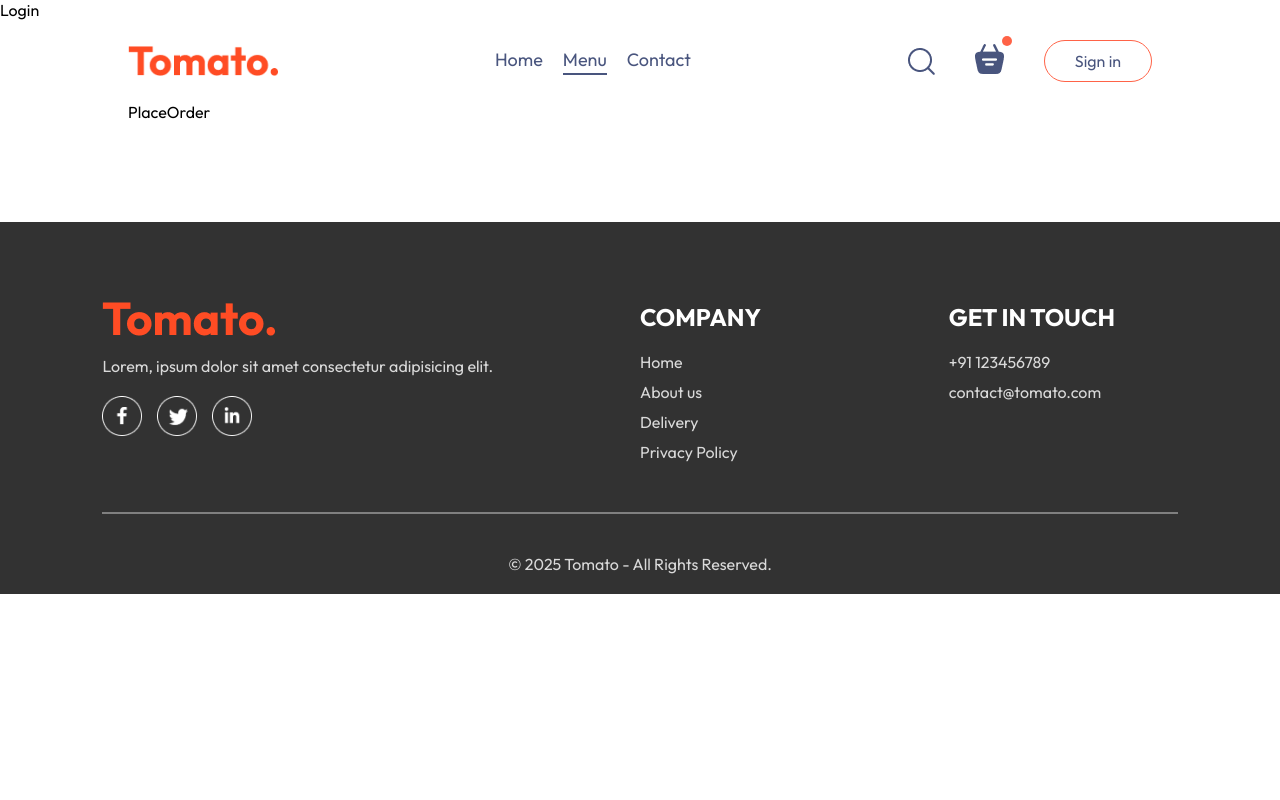
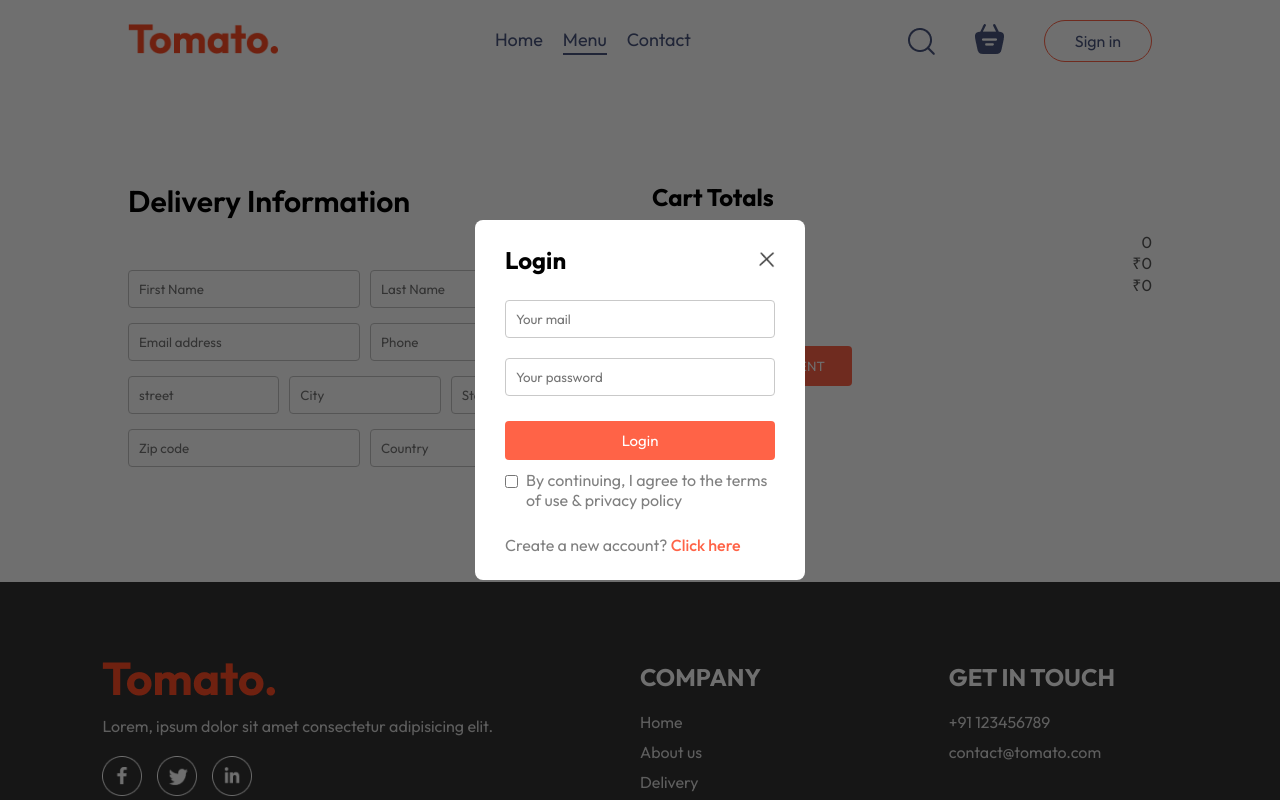
Before and after one commit to dhaval-patil21/food-del, a React (Create React App) app: page /order in a window 1280 px wide. Shown: the top 800 px of the page. Built offline with nearby package versions, Linux system fonts and the light colour scheme.

Commit message:
first commit

```diff
--- a/src/App.js
+++ b/src/App.js
@@ -1,32 +1,30 @@
-import React, { useState } from 'react'
-import Navbar from './components/Navbar/Navbar'
-import Home from './pages/Home/Home'
-import Cart from './pages/Cart/Cart'
-import Footer from './components/Footer/Footer'
-import PlaceOrder from './pages/PlaceOrder/PlaceOrder'
-import { Routes, Route } from 'react-router-dom';
-import Login from './components/Login/Login'
-
+import React, { useState } from "react";
+import Navbar from "./components/Navbar/Navbar";
+import Home from "./pages/Home/Home";
+import Cart from "./pages/Cart/Cart";
+import Footer from "./components/Footer/Footer";
+import PlaceOrder from "./pages/PlaceOrder/PlaceOrder";
+import { Routes, Route } from "react-router-dom";
+import Login from "./components/Login/Login";
 
 const App = () => {
-
-          const [login, setLogin] = useState('false')
+  const [login, setLogin] = useState("false");
 
   return (
     <>
-    {login?<Login/>:<></>}
+      {login ? <Login setLogin={setLogin} /> : <></>}
 
-    <div className='app'>
-    <Navbar setLogin={setLogin}/>
-      <Routes>
-        <Route path='/' element={<Home />} />
-        <Route path='/cart' element={< Cart />} />
-        <Route path='/order' element={< PlaceOrder/>} />
-      </Routes>
-    </div>
-    <Footer/>
-   </>
-  )
-}
+      <div className="app">
+        <Navbar setLogin={setLogin} />
+        <Routes>
+          <Route path="/" element={<Home />} />
+          <Route path="/cart" element={<Cart />} />
+          <Route path="/order" element={<PlaceOrder />} />
+        </Routes>
+      </div>
+      <Footer />
+    </>
+  );
+};
 
 export default App;
--- a/src/components/Login/Login.css
+++ b/src/components/Login/Login.css
@@ -0,0 +1,74 @@
+.login{
+    position:absolute;
+    z-index: 1;
+    width: 100%;
+    height: 100%;
+    background-color: #00000090;
+    display: grid;
+}
+
+.login-container{
+    place-self: center;
+    width: max(23vw,330px);
+    color: #808080;
+    background-color: white;
+    display: flex;
+    flex-direction: column;
+    gap: 25px;
+    padding: 25px 30px;
+    border-radius: 8px;
+    font-size: 14;
+    animation: fadeIn 0.5s;
+}
+
+.login-title{
+    display: flex;
+    justify-content: space-between;
+    align-items: center;
+    color: black;
+}
+
+.login-title img{
+    width: 16px;
+    cursor: pointer;
+}
+
+.login-inputs{
+    display: flex;
+    flex-direction: column;
+    gap: 20px;
+}
+
+.login-inputs input{
+    outline: none;
+    border: 1px solid #c9c9c9;
+    padding: 10px;
+    border-radius: 4px;
+}
+
+.login-container button{
+    border: none;
+    padding: 10px;
+    border-radius: 4px;
+    color: white;
+    background-color: tomato;
+    font-size: 15px;
+    cursor: pointer;
+}
+
+.login-condition{
+    display: flex;
+    align-items: start;
+    gap: 8px;
+    margin-top: -15px;
+}
+
+.login-condition input{
+    margin-top: 5px;
+}
+
+.login p span{
+    color: tomato;
+    font-weight: 500;
+    cursor: pointer;
+}
--- a/src/components/Login/Login.jsx
+++ b/src/components/Login/Login.jsx
@@ -1,9 +1,44 @@
-import './Login.css'
+import "./Login.css";
+import { assets } from "../../assets/frontend_assets/assets";
+import { useState } from "react";
 
-const Login = () => {
+const Login = ({ setLogin }) => {
+  const [currentState, setCurrentState] = useState("Login");
   return (
-    <div className='login'>Login</div>
-  )
-}
+    <div className="login">
+      <form action="" className="login-container">
+        <div className="login-title">
+          <h2>{currentState}</h2>
+          <img onClick={() => setLogin(false)} src={assets.cross_icon} alt="" />
+        </div>
+        <div className="login-inputs">
+          {currentState === "Login" ? (
+            <></>
+          ) : (
+            <input type="text" placeholder="Your name" required />
+          )}
+          <input type="email" placeholder="Your mail" required />
+          <input type="password" placeholder="Your password" required />
+        </div>
+        <button>
+          {currentState === "Sign up" ? "Create account" : "Login"}
+        </button>
+        <div className="login-condition">
+          <input type="checkbox" required />{" "}
+          <p> By continuing, I agree to the terms of use & privacy policy</p>
+        </div>
+        {currentState === "Login" ? (
+          <p>
+            Create a new account? <span onClick={() => setCurrentState("Sign up")}>Click here</span>
+          </p>
+        ) : (
+          <p>
+            Already have an account? <span onClick={() => setCurrentState("Login")}>Login here</span>{" "}
+          </p>
+        )}
+      </form>
+    </div>
+  );
+};
 
-export default Login
+export default Login;
--- a/src/components/Navbar/Navbar.jsx
+++ b/src/components/Navbar/Navbar.jsx
@@ -1,34 +1,57 @@
-import React, { useState } from 'react'
-import './Navbar.css'
-import { assets} from '../../assets/frontend_assets/assets'
-import { Link } from 'react-router-dom'
+import { useState, useContext } from "react";
+import "./Navbar.css";
+import { assets } from "../../assets/frontend_assets/assets";
+import { Link } from "react-router-dom";
+import { StoreContext } from "../../context/StoreContext";
 
-const Navbar = ({setLogin}) => {
-
-        const [menu, setMenu] = useState("menu")
-
+const Navbar = ({ setLogin }) => {
+  const [menu, setMenu] = useState("menu");
+  const { getTotalCartAmount } = useContext(StoreContext);
 
   return (
     <>
-    <div className='navbar'>
+      <div className="navbar">
+        <Link to="/">
+          {" "}
           <img src={assets.logo} alt="" className="logo" />
+        </Link>
         <ul className="navbar-menu">
-            <Link to='/' onClick={()=>setMenu("home")} className={menu==="home" ? "active" : ""}>Home</Link>
-            <a href='#explore' onClick={()=>setMenu("menu")} className={menu==="menu" ? "active" : ""}>Menu</a>
+          <Link
+            to="/"
+            onClick={() => setMenu("home")}
+            className={menu === "home" ? "active" : ""}
+          >
+            Home
+          </Link>
+          <a
+            href="#explore"
+            onClick={() => setMenu("menu")}
+            className={menu === "menu" ? "active" : ""}
+          >
+            Menu
+          </a>
           {/* <li onClick={()=>setMenu("mobile-app")} className={menu==="mobile-app" ? "active" : ""}>Mobile-app</li> */}
-            <a href='#footer' onClick={()=>setMenu("contact")} className={menu==="contact" ? "active" : ""}>Contact</a>
+          <a
+            href="#footer"
+            onClick={() => setMenu("contact")}
+            className={menu === "contact" ? "active" : ""}
+          >
+            Contact
+          </a>
         </ul>
         <div className="navbar-right">
           <img src={assets.search_icon} alt="" />
           <div className="navbar-search-icon">
+            <Link to="/cart">
               <img src={assets.basket_icon} alt="" />
-                <div className="dot"></div>
+            </Link>
+            <div className={getTotalCartAmount() === 0 ? "" : "dot"}></div>
           </div>
           <button onClick={() => setLogin(true)}>Sign in</button>
         </div>
       </div>
     </>
-  )
-}
+  );
+};
 
-export default Navbar
+export default Navbar;
--- a/src/context/StoreContext.jsx
+++ b/src/context/StoreContext.jsx
@@ -1,38 +1,47 @@
-import { createContext ,useState} from "react";
-import {food_list} from '../assets//frontend_assets/assets'
-export const StoreContext = createContext(null)
+import { createContext, useState } from "react";
+import { food_list } from "../assets//frontend_assets/assets";
+export const StoreContext = createContext(null);
 
 const StoreContextProvider = (props) => {
-
-    const [cartItems,setCartItems] = useState({})
+  const [cartItems, setCartItems] = useState({});
 
   const addToCart = (itemId) => {
-          if(!cartItems[itemId]) {
-            setCartItems((prev)=>({...prev,[itemId]:1}))
+    if (!cartItems[itemId]) {
+      setCartItems((prev) => ({ ...prev, [itemId]: 1 }));
     } else {
-            setCartItems((prev)=>({...prev,[itemId]:prev[itemId]+1}))
+      setCartItems((prev) => ({ ...prev, [itemId]: prev[itemId] + 1 }));
+    }
+  };
+
+  const removeFromCart = (itemId) => {
+    setCartItems((prev) => ({ ...prev, [itemId]: prev[itemId] - 1 }));
+  };
+
+  const getTotalCartAmount = () => {
+    let totalAmount = 0;
+    for (const item in cartItems) {
+      if (cartItems[item] > 0) {
+        let itemInfo = food_list.find((product) => product._id === item);
+        totalAmount += itemInfo.price * cartItems[item];
       }
     }
-
-        const removeFromCart = (itemId) =>{
-            setCartItems((prev)=>({...prev,[itemId]:prev[itemId]-1}))
-        }
-
+    return totalAmount
+  };
 
   const contextValue = {
     food_list,
     cartItems,
     setCartItems,
     addToCart,
-        removeFromCart
-    }
+    removeFromCart,
+    getTotalCartAmount
+  };
 
   return (
     <StoreContext.Provider value={contextValue}>
       {props.children}
     </StoreContext.Provider>
-    )
-}
+  );
+};
 
-
-export default StoreContextProvider
+export default StoreContextProvider;
--- a/src/pages/Cart/Cart.css
+++ b/src/pages/Cart/Cart.css
@@ -0,0 +1,72 @@
+.cart{
+    margin-top: 100px;
+
+}
+
+.cart-items-title{
+    display: grid;
+    grid-template-columns: 1fr 1.5fr 1fr 1fr 1fr 0.5fr;
+    align-items: center;
+    color: grey;
+    font-size: max(1vw,12px);
+}
+
+.cart-items-item{
+    margin: 10px 0px;
+    color: black
+}
+
+.cart-items-item img{
+    width: 100px;
+}
+
+.cart hr{
+    height: 1px;
+    background-color: #e2e2e2;
+    border: none;
+}
+
+.cart-items-item .cross{
+    cursor: pointer;
+}
+
+.cart-bottom{
+    margin-top: 80px;
+    display: flex;
+    justify-content: space-between;
+    gap: max(12vw,20px);
+}
+
+.cart-total{
+    flex: 1;
+    display: flex;
+    flex-direction: column;
+    gap: 20px;
+}
+
+.cart-total-details{
+    display: flex;
+    justify-content: space-between;
+    color: #555;
+}
+
+.cart-total hr{
+    margin: 10px 0px;
+}
+
+.cart-total button{
+    border: none;
+    color: white;
+    background-color: tomato;
+    width: max(15vw,200px);
+    padding: 12px 0px;
+    border-radius: 4px;
+    cursor: pointer;
+}
+
+
+@media (max-width:750){
+    .cart-bottom{
+        flex-direction: column-reverse;
+    }
+}
--- a/src/pages/Cart/Cart.jsx
+++ b/src/pages/Cart/Cart.jsx
@@ -1,10 +1,66 @@
-import React from 'react'
-import './Cart.css'
+import React, { useContext } from "react";
+import { Link } from "react-router-dom";
+import "./Cart.css";
+import { StoreContext } from "../../context/StoreContext";
 
 const Cart = () => {
+  const { cartItems, food_list, removeFromCart, getTotalCartAmount } =
+    useContext(StoreContext);
+
   return (
-    <div>Cart</div>
-  )
-}
+    <div className="cart">
+      <div className="cart-items">
+        <div className="cart-items-title">
+          <p>Items</p>
+          <p>Title</p>
+          <p>Price</p>
+          <p>Quantity</p>
+          <p>Total</p>
+          <p>Remove</p>
+        </div>
+        <br />
+        <hr />
+        {food_list.map((item) => {
+          if (cartItems[item._id] > 0) {
+            return (
+              <div className="cart-items-title cart-items-item">
+                <img src={item.image} alt="" />
+                <p>{item.name}</p>
+                <p>₹{item.price}</p>
+                <p>{cartItems[item._id]}</p>
+                <p>₹{item.price * cartItems[item._id]}</p>
+                <p onClick={() => removeFromCart(item._id)} className="cross">
+                  x
+                </p>
+              </div>
+            );
+          }
+        })}
+      </div>
+      <div className="cart-bottom">
+        <div className="cart-total">
+          <h2>Cart Totals</h2>
+          <div>
+            <div className="cart-total-details">
+              <p>Subtotal</p>
+              <p>{getTotalCartAmount()}</p>
+            </div>
+            <div className="cart-total-details">
+              <p>Delivery Fee</p>
+              <p>₹{getTotalCartAmount()===0 ? 0 : 20}</p>
+            </div>
+            <div className="cart-total-details">
+              <p>Total</p>
+              <p>₹{getTotalCartAmount()===0? 0 : getTotalCartAmount()+20}</p>
+            </div>
+          </div>
+          <Link to="/order">
+            <button>PROCEED TO CHECKOUT</button>
+          </Link>
+        </div>
+      </div>
+    </div>
+  );
+};
 
-export default Cart
+export default Cart;
--- a/src/pages/PlaceOrder/PlaceOrder.css
+++ b/src/pages/PlaceOrder/PlaceOrder.css
@@ -0,0 +1,42 @@
+.place-order{
+    display: flex;
+    align-items: start;
+    justify-content: space-between;
+    gap: 50px;
+    margin-top: 100px;
+}
+
+.place-order-left{
+    width: 100%;
+    max-width: max(30%,500px);
+}
+
+.place-order-left .title{
+    font-size: 30px;
+    font-weight: 600;
+    margin-bottom: 50px;
+}
+
+.multi-fields input{
+    margin-bottom: 15px;
+    width: 80%;
+    padding: 10px;
+    border: 1px solid #c5c5c5;
+    border-radius: 4px;
+    outline-color: tomato;
+
+}
+
+.multi-fields{
+    display: flex;
+    gap: 10px;
+}
+
+.place-order-right{
+    width: 100%;
+    max-width: max(40%,500px);
+}
+
+.place-order .cart-total button{
+    margin-top: 30px;
+}
--- a/src/pages/PlaceOrder/PlaceOrder.jsx
+++ b/src/pages/PlaceOrder/PlaceOrder.jsx
@@ -1,10 +1,62 @@
-import React from 'react'
-import './PlaceOrder.css'
+import { useContext } from "react";
+import "./PlaceOrder.css";
+import { Link } from "react-router-dom";
+import { StoreContext } from "../../context/StoreContext";
 
 const PlaceOrder = () => {
+  const { getTotalCartAmount } = useContext(StoreContext);
   return (
-    <div>PlaceOrder</div>
-  )
-}
+    <form className="place-order">
+      <div>
+        <div className="place-order-left">
+          <p className="title">Delivery Information</p>
+        </div>
 
-export default PlaceOrder
+        <div className="multi-fields">
+          <input type="text" placeholder="First Name" />
+          <input type="text" placeholder="Last Name" />
+        </div>
+        <div className="multi-fields">
+          <input type="text" placeholder="Email address" />
+          <input type="text" placeholder="Phone" />
+        </div>
+
+        <div className="multi-fields">
+          <input type="text" placeholder="street" />
+          <input type="text" placeholder="City" />
+          <input type="text" placeholder="State" />
+        </div>
+        <div className="multi-fields">
+          <input type="text" placeholder="Zip code" />
+          <input type="text" placeholder="Country" />
+        </div>
+      </div>
+      <div className="place-order-right">
+        <div className="cart-total">
+          <h2>Cart Totals</h2>
+          <div>
+            <div className="cart-total-details">
+              <p>Subtotal</p>
+              <p>{getTotalCartAmount()}</p>
+            </div>
+            <div className="cart-total-details">
+              <p>Delivery Fee</p>
+              <p>₹{getTotalCartAmount() === 0 ? 0 : 20}</p>
+            </div>
+            <div className="cart-total-details">
+              <p>Total</p>
+              <p>
+                ₹{getTotalCartAmount() === 0 ? 0 : getTotalCartAmount() + 20}
+              </p>
+            </div>
+          </div>
+          <Link to="/order">
+            <button>PROCEED TO PAYMENT</button>
+          </Link>
+        </div>
+      </div>
+    </form>
+  );
+};
+
+export default PlaceOrder;
```
Lines whose indentation alone changed are shown as unchanged.
